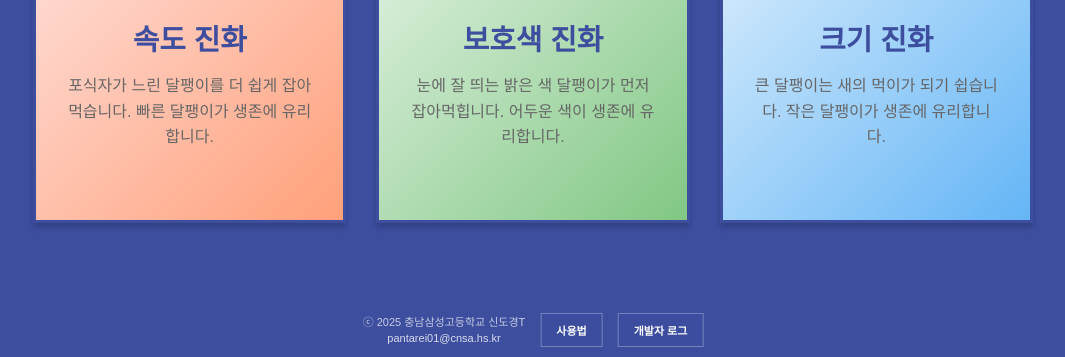
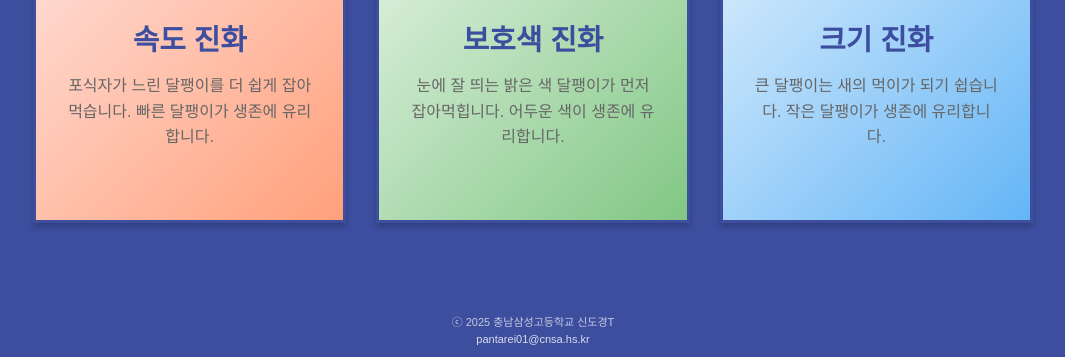
Before and after one commit to fbwiqb/Evosnail, a plain HTML site: page index.html in a window 1280 px wide. Shown: the part 443-800 px from the top of the page, without its empty margins (107-1172 px from the left). Drawn offline with nearby package versions, Linux system fonts and the light colour scheme.

Commit message:
Update index.html

```diff
--- a/index.html
+++ b/index.html
@@ -769,8 +769,6 @@
             ⓒ 2025 충남삼성고등학교 신도경T<br>
             <a href="mailto:pantarei01@cnsa.hs.kr">pantarei01@cnsa.hs.kr</a>
         </div>
-        <button class="footer-btn" onclick="showTutorial()">사용법</button>
-        <button class="footer-btn" onclick="showDevLog()">개발자 로그</button>
     </div>
 
     <script src="https://cdn.jsdelivr.net/npm/chart.js"></script>
```
